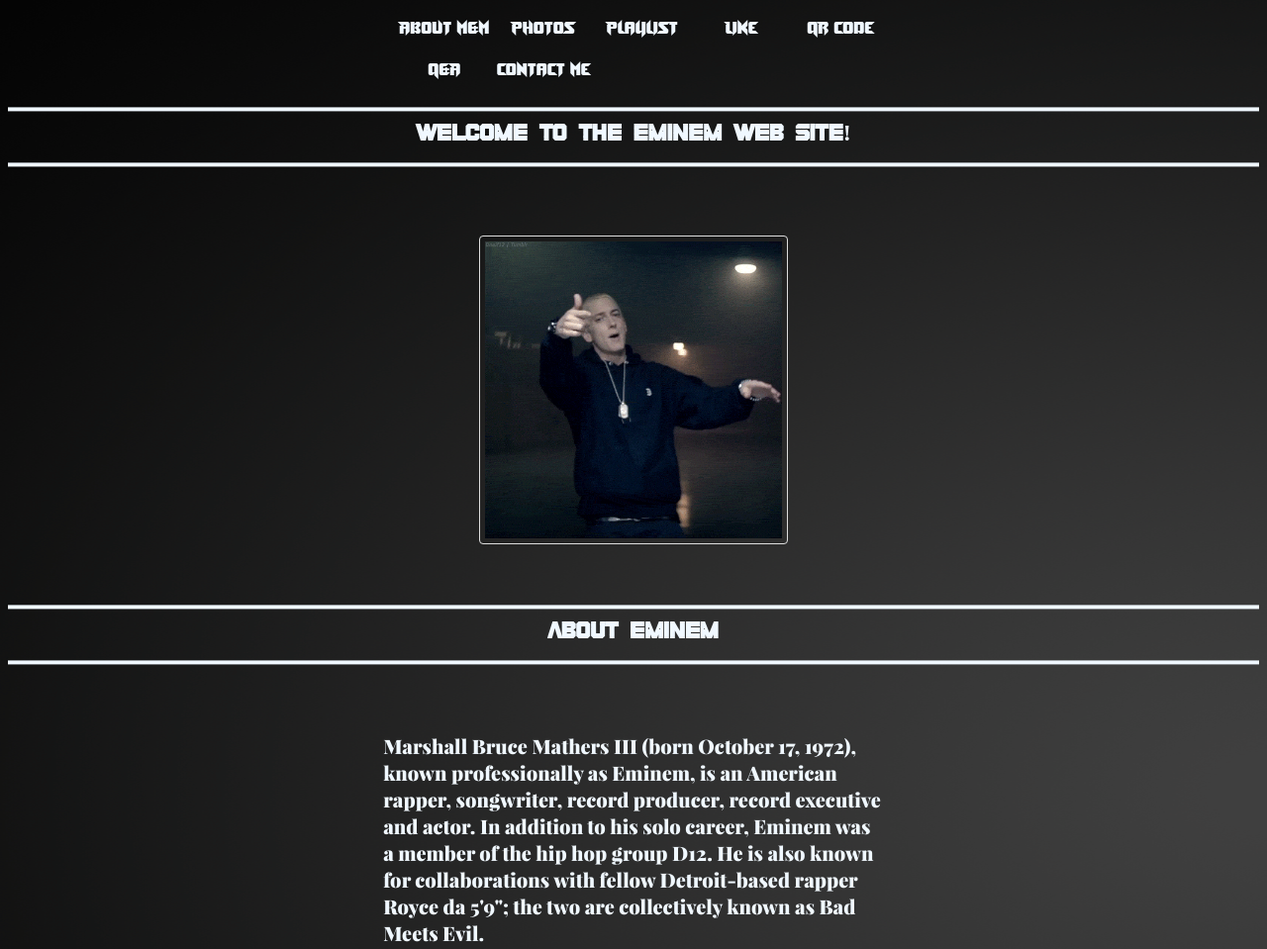
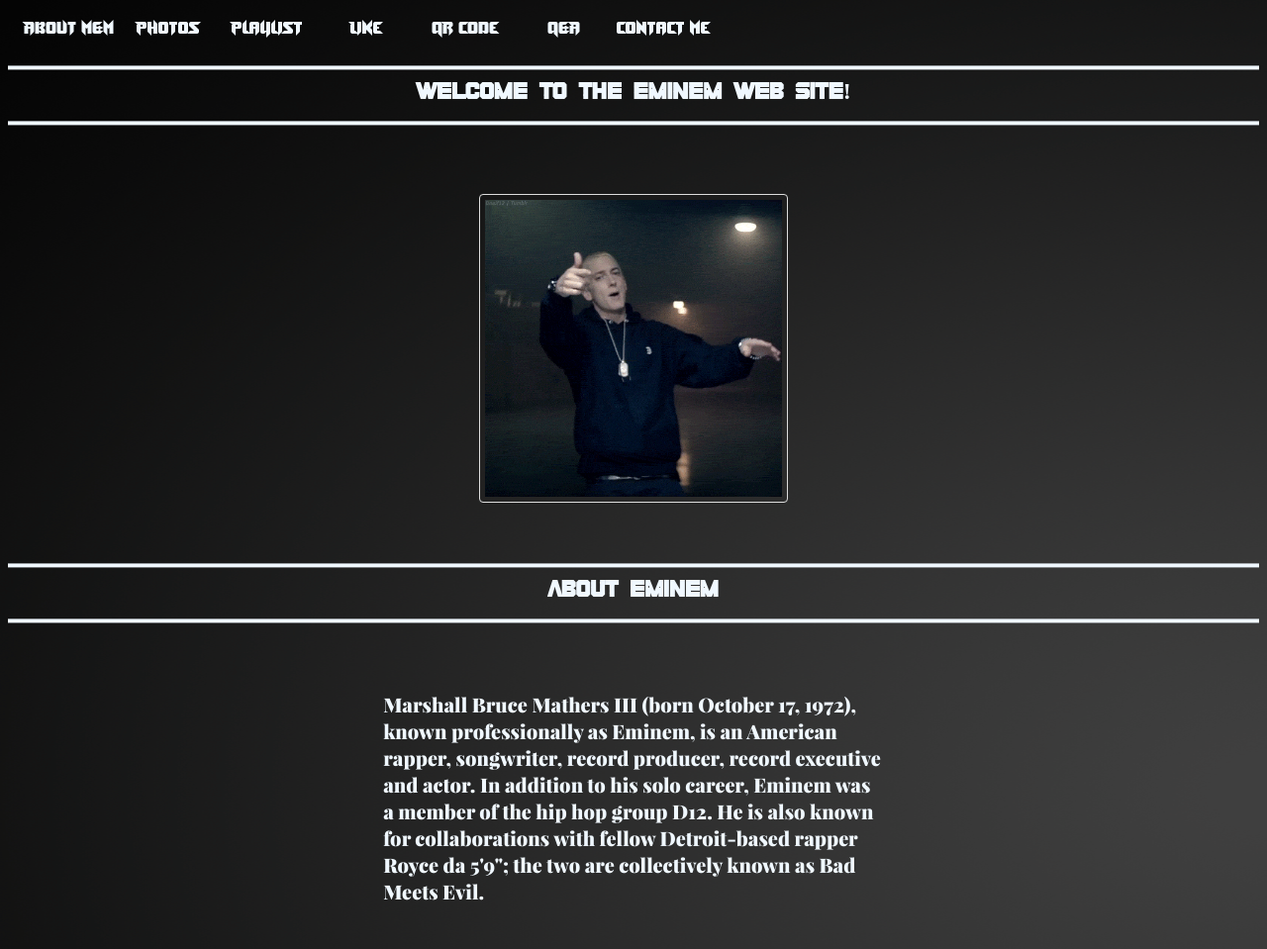
Before and after one commit to SISE-Web-Development-Environments/318984697, a plain HTML site: page index.html in a window 1280 px wide. Shown: the top 959 px of the page at 99% size. Drawn offline with nearby package versions, Linux system fonts and the light colour scheme; a script that the page names is missing.

Commit message:
final version

```diff
--- a/style.css
+++ b/style.css
@@ -22,16 +22,8 @@ body{
 }
 #menu
 {
-	width: 40%;
-	height: 35px;
-	margin: 0 auto;
-	margin-right: auto;
-	margin-left: auto;
-	min-width: 40%;
-	max-width: 40%;
+	/* line-height: inherit; */
 	font-family: myThirdFont;
-
-
 
 }
 
@@ -113,7 +105,7 @@ li a {
   }
 
   /*
- form css
+ form css taken from w3Schools
   */
 
 
@@ -139,7 +131,7 @@ li a {
 	margin-bottom: 16px;
 	resize: vertical;
   }
-
+  /* end of form css*/
 
   .container {
 	border-radius: 5px;
```
Also changed, not shown: 1 other file.
